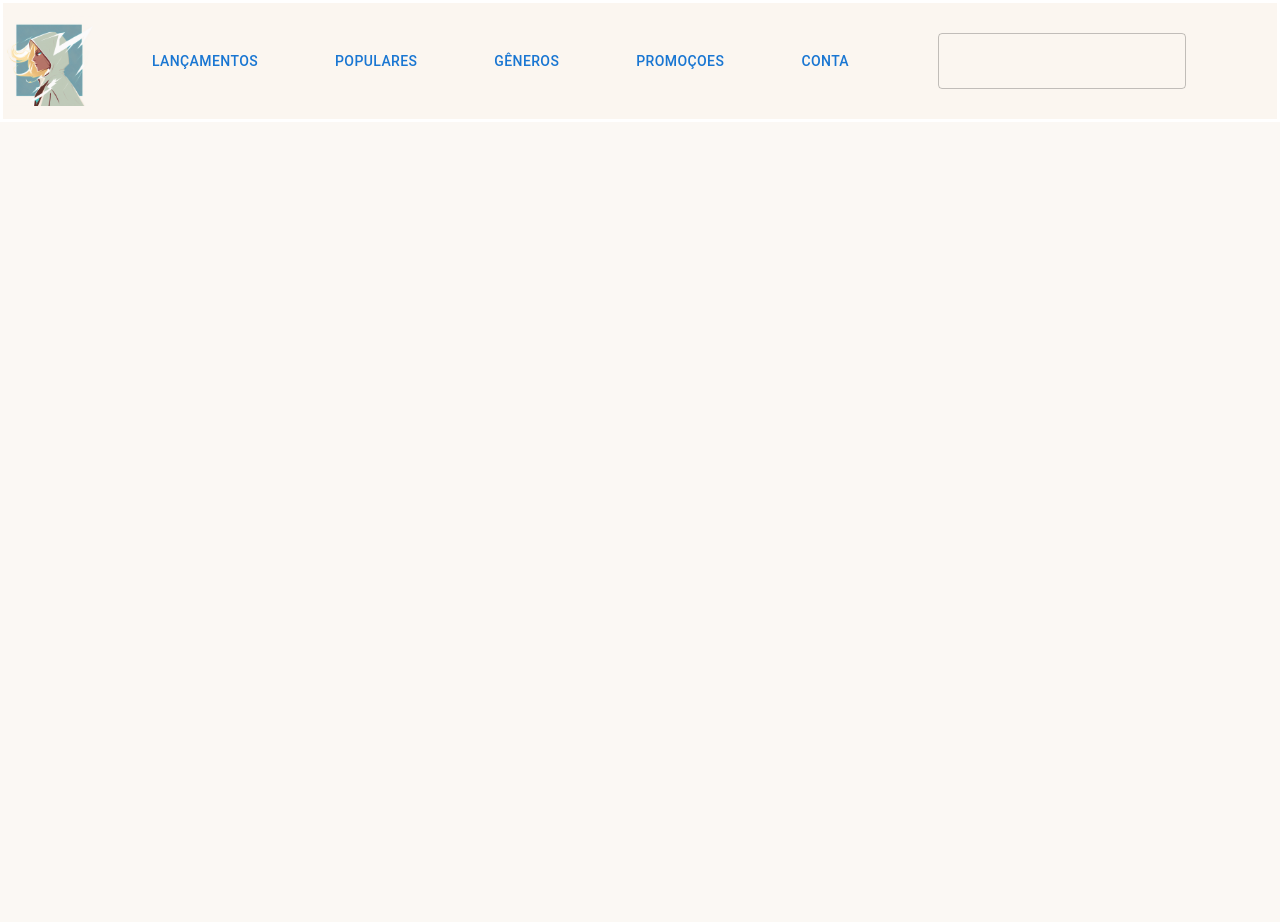
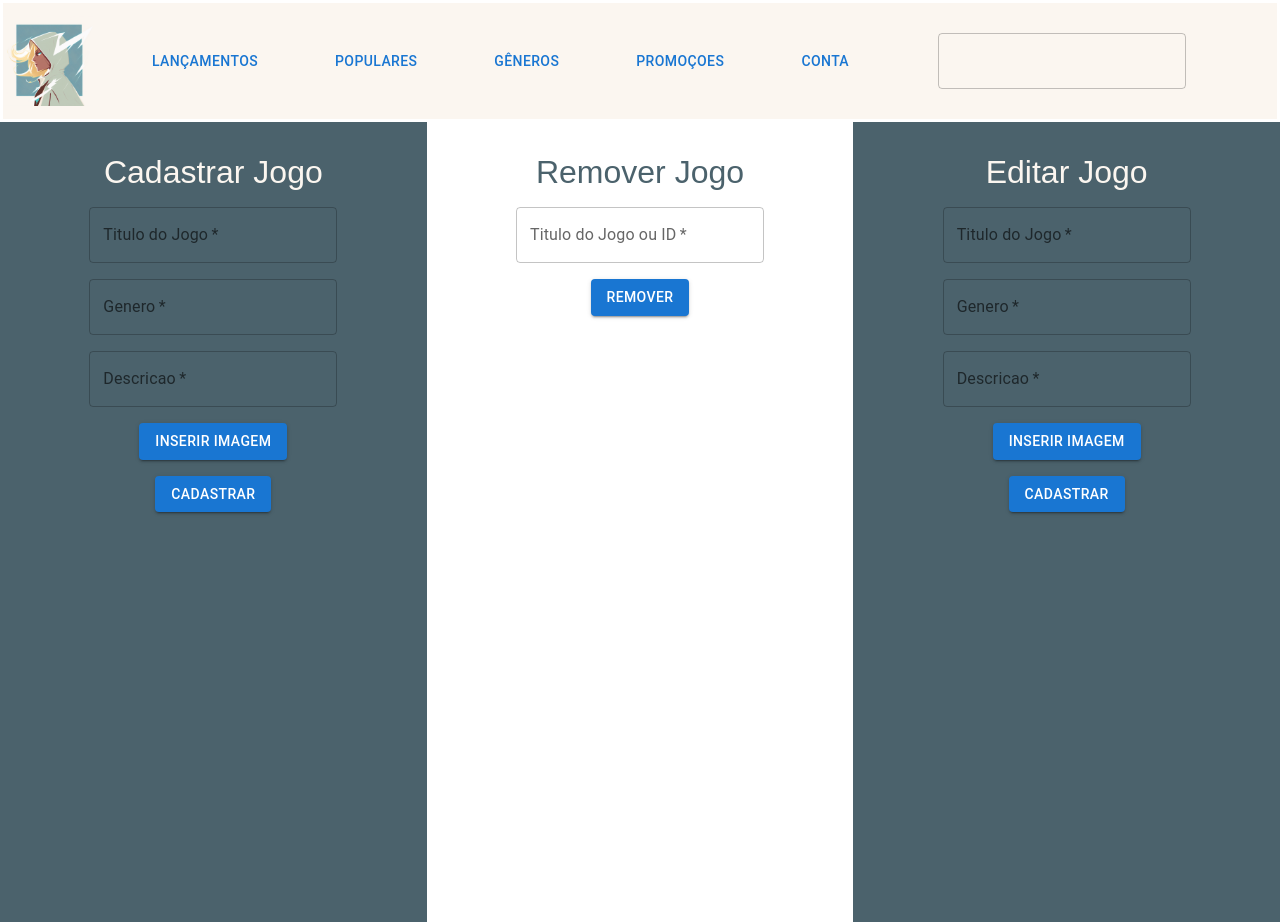
Before and after one commit to EstevaoAugusto/emakers-rota-front-end, a React (Vite) app: page /TelaAdministrador in a window 1280 px wide. Before the commit the page ends 800 px from the top, so only its background shows below. Built offline with nearby package versions, Linux system fonts and the light colour scheme.

Commit message:
style: adicionado estilização da tela de administrador.

```diff
--- /dev/null
+++ b/src/style/Administrador.module.css
@@ -0,0 +1,42 @@
+body, html {
+    margin: 0;
+    padding: 0;
+    height: 100%;
+}
+
+.tituloH1 {
+    font-size: 32px;
+}
+
+.containerGrid {
+    display: grid;
+    grid-template-columns: repeat(auto-fit, minmax(300px, 1fr));
+    width: 100%;
+    height: 100vh;
+}
+
+.formulario{
+    display: flex;
+    flex-direction: column;
+    align-items: center;
+    padding: 2rem;
+    gap: 1rem;
+}
+
+.formularioCor1 {
+    background-color: #4B626C;
+}
+
+.formularioCor2{
+    background-color: #FFFFFF;
+}
+
+.formularioCor1 h1 {
+    color: #FBF6F0;
+    font-size: 32px;
+}
+
+.formularioCor2 h1 {
+    color: #4B626C;
+    font-size: 32px;
+}
--- a/src/views/TelaAdministrador.jsx
+++ b/src/views/TelaAdministrador.jsx
@@ -1,10 +1,38 @@
 import Header from "../components/Header.jsx"
+import styles from "../style/Administrador.module.css";
+import { Button ,TextField } from "@mui/material";
 
 export default function TelaAdministrador(){
 
     return (
         <>
             <Header/>
+
+            <section>
+                <main className={styles.containerGrid}>
+                    <form action="" className={`${styles.formulario} ${styles.formularioCor1}`}>
+                        <h1 className={styles.tituloH1}>Cadastrar Jogo</h1>
+                        <TextField required  label="Titulo do Jogo" name="TituloJogo"  variant="outlined"/>
+                        <TextField required  label="Genero" name="Genero"  variant="outlined"/>
+                        <TextField required  label="Descricao" name="Descricao"  variant="outlined"/>
+                        <Button variant="contained">Inserir Imagem</Button>
+                        <Button variant="contained">Cadastrar</Button>
+                    </form>
+                    <form action="" className={`${styles.formulario} ${styles.formularioCor2}`}>
+                        <h1 className={styles.tituloH1}>Remover Jogo</h1>
+                        <TextField required  label="Titulo do Jogo ou ID" name="Titulo do Jogo ou ID"  variant="outlined"/>
+                        <Button variant="contained">Remover</Button>
+                    </form>
+                    <form action="" className={`${styles.formulario} ${styles.formularioCor1}`}>
+                        <h1 className={styles.tituloH1}>Editar Jogo</h1>
+                        <TextField required  label="Titulo do Jogo" name="TituloJogo"  variant="outlined"/>
+                        <TextField required  label="Genero" name="Genero"  variant="outlined"/>
+                        <TextField required  label="Descricao" name="Descricao"  variant="outlined"/>
+                        <Button variant="contained">Inserir Imagem</Button>
+                        <Button variant="contained">Cadastrar</Button>
+                    </form>
+                </main>
+            </section>
         </>
     )
 }
```
